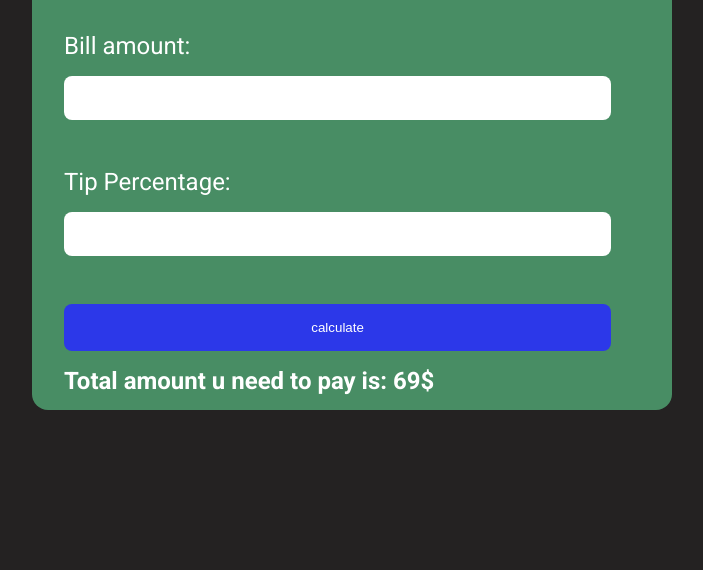
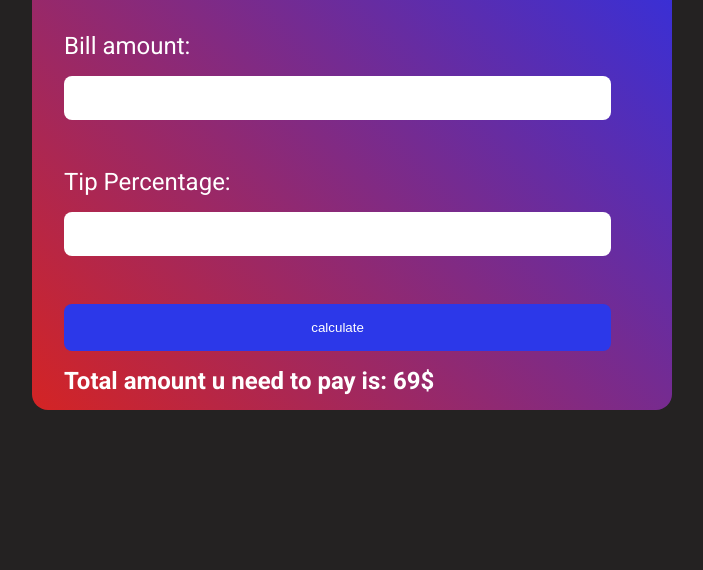
Before and after one commit to spidey279/tipcal, a plain HTML site: page index.html in a window 1280 px wide. Shown: the part 230-800 px from the top of the page, without its empty margins (288-991 px from the left). Drawn offline with Linux system fonts and the light colour scheme.

Commit message:
changed the bg

```diff
--- a/style.css
+++ b/style.css
@@ -20,7 +20,7 @@ body::selection {
 }
 
 .container {
-  background: #488d64;
+  background: linear-gradient( 45deg,rgb(212, 36, 36),rgb(48, 48, 224));
   margin: auto;
   width: 50%;
   color: white;
```
